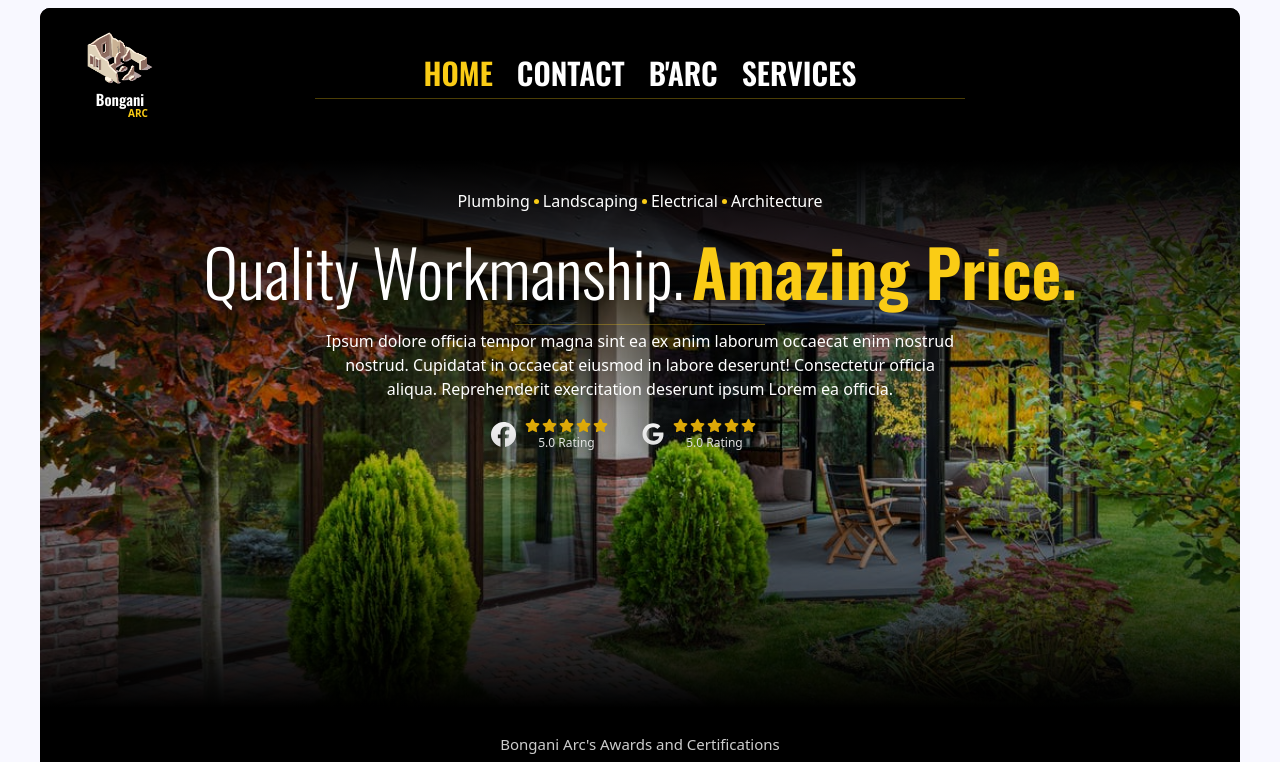
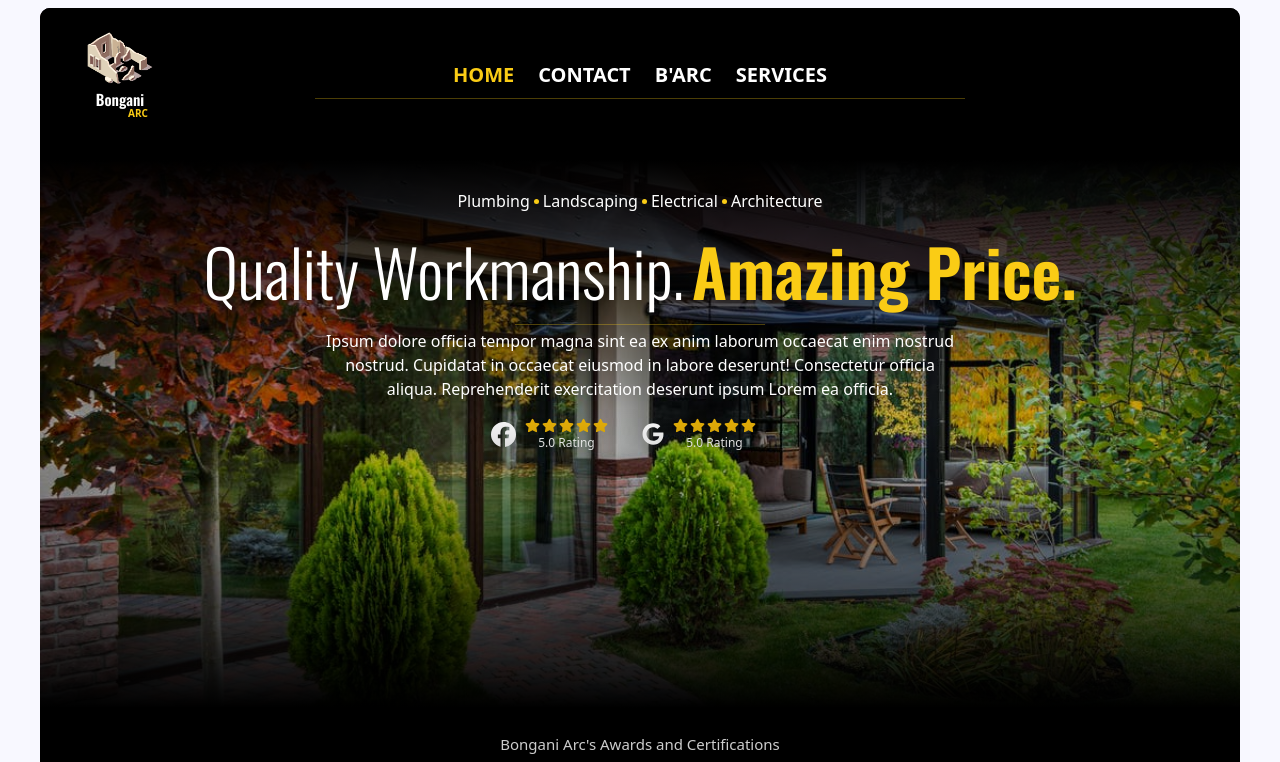
Before and after one commit to lwazinf/lwazinf.com, a Next.js app: page /BonganiArc_ in a window 1280 px wide. Shown: the top 762 px of the page. Built offline with nearby package versions, Linux system fonts and the light colour scheme; grey boxes are pictures that could not be loaded.

Commit message:
extended :: about us done, hover effects dont work

```diff
--- a/pages/BonganiArc_.tsx
+++ b/pages/BonganiArc_.tsx
@@ -47,11 +47,11 @@ const BonganiArc_ = ({}: BonganiArc_Props) => {
               ARC
             </p>
           </div>
-          <div className={`flex flex-row w-full h-full-400 mt-[50px] justify-center items-center`}>
-            <p className={`text-[30px] relative bottom-2 text-yellow-400 transition duration-500 hover:text-white cursor-pointer font-black mx-3 Oswald_`}>HOME</p>
-            <p className={`text-[30px] relative bottom-2 text-white transition duration-500 hover:text-yellow-200 cursor-pointer font-black mx-3 Oswald_`}>CONTACT</p>
-            <p className={`text-[30px] relative bottom-2 text-white transition duration-500 hover:text-yellow-200 cursor-pointer font-black mx-3 Oswald_`}>B'ARC</p>
-            <p className={`text-[30px] relative bottom-2 text-white transition duration-500 hover:text-yellow-200 cursor-pointer font-black mx-3 Oswald_`}>SERVICES</p>
+          <div className={`flex flex-row w-full h-full-400 mt-[60px] justify-center items-center`}>
+            <p className={`text-[20px] relative bottom-2 text-yellow-400 transition duration-500 hover:text-white cursor-pointer font-black mx-3`}>HOME</p>
+            <p className={`text-[20px] relative bottom-2 text-white transition duration-500 hover:text-yellow-200 cursor-pointer font-black mx-3`}>CONTACT</p>
+            <p className={`text-[20px] relative bottom-2 text-white transition duration-500 hover:text-yellow-200 cursor-pointer font-black mx-3`}>B'ARC</p>
+            <p className={`text-[20px] relative bottom-2 text-white transition duration-500 hover:text-yellow-200 cursor-pointer font-black mx-3`}>SERVICES</p>
           </div>
 
         </div>
```
